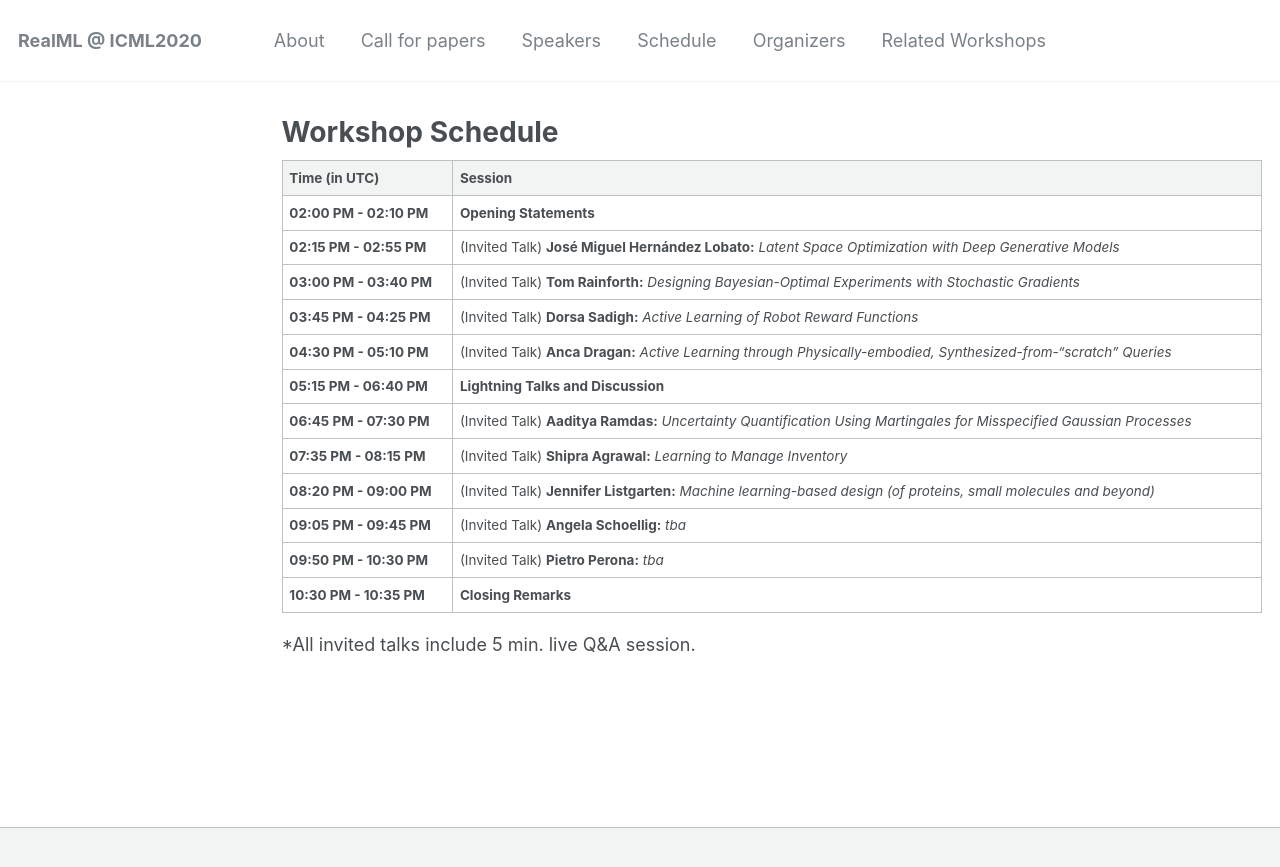
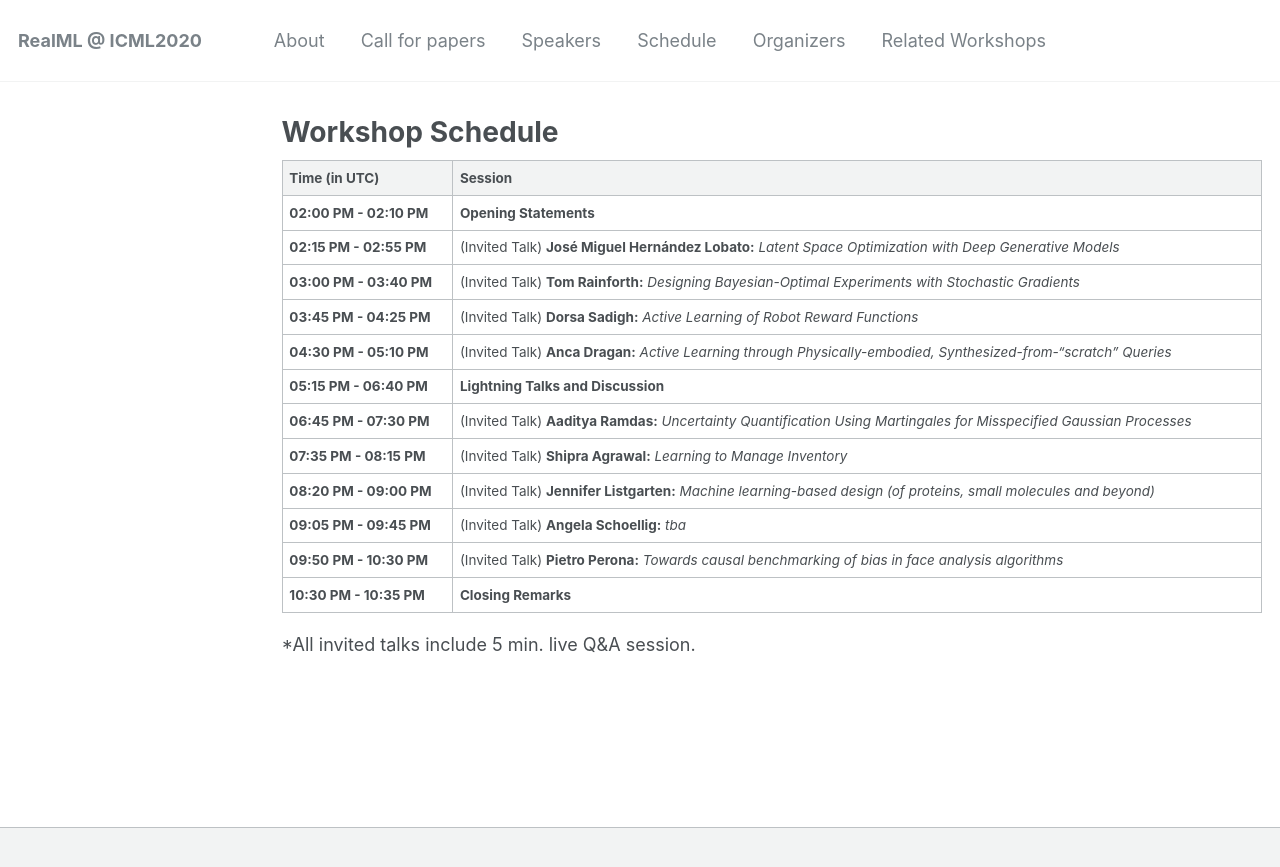
Before and after one commit to realworldml/icml2023, a Jekyll site: the page built from _pages/schedule.md, in a window 1280 px wide. Shown: the top 867 px of the page. Built offline with Jekyll 4.4.1, drawn with Linux system fonts in a browser that asks for light colours.

Commit message:
update Pietro talk title in schedule

```diff
--- a/_pages/schedule.md
+++ b/_pages/schedule.md
@@ -17,7 +17,7 @@ author_profile: true
 **07:35 PM - 08:15 PM**  <a ></a> |	(Invited Talk) **Shipra Agrawal:** *Learning to Manage Inventory*
 **08:20 PM - 09:00 PM**  <a ></a> |	(Invited Talk) **Jennifer Listgarten:** *Machine learning-based design (of proteins, small molecules and beyond)*
 **09:05 PM - 09:45 PM**  <a ></a> |	(Invited Talk) **Angela Schoellig:** *tba*
-**09:50 PM - 10:30 PM**  <a ></a> |   (Invited Talk) **Pietro Perona:** *tba*
+**09:50 PM - 10:30 PM**  <a ></a> |   (Invited Talk) **Pietro Perona:** *Towards causal benchmarking of bias in face analysis algorithms*
 **10:30 PM - 10:35 PM** |	**Closing Remarks**
 
 
@@ -31,9 +31,9 @@ author_profile: true
 <!--**05:15 PM - 06:40 PM**  <a target="_blank" href="https://calendar.google.com/event?action=TEMPLATE&amp;tmeid=NGRhYjluc2xjdTU3Y2h2dG5qMjkyZGswdGMgbHNtdmZrc29uNXI0dG9ob2trMHFwY291MmtAZw&amp;tmsrc=lsmvfkson5r4tohokk0qpcou2k%40group.calendar.google.com"><img border="0" src="https://www.google.com/calendar/images/ext/gc_button1_en.gif"></a> |	**Lightning Talks and Discussion**-->
 <!--**06:45 PM - 07:30 PM**  <a target="_blank" href="https://calendar.google.com/event?action=TEMPLATE&amp;tmeid=NGVkZ2kycmJiY2JjMGU3OGgxa3ZzNGlyY2MgbHNtdmZrc29uNXI0dG9ob2trMHFwY291MmtAZw&amp;tmsrc=lsmvfkson5r4tohokk0qpcou2k%40group.calendar.google.com"><img border="0" src="https://www.google.com/calendar/images/ext/gc_button1_en.gif"></a> |   (Invited Talk) **Aaditya Ramdas:** *Uncertainty Quantification Using Martingales for Misspecified Gaussian Processes*-->
 <!--**07:35 PM - 08:15 PM**  <a target="_blank" href="https://calendar.google.com/event?action=TEMPLATE&amp;tmeid=NDA2aGVjdDI3NWV2azdlOTR2NmxvNHBsYW0gbHNtdmZrc29uNXI0dG9ob2trMHFwY291MmtAZw&amp;tmsrc=lsmvfkson5r4tohokk0qpcou2k%40group.calendar.google.com"><img border="0" src="https://www.google.com/calendar/images/ext/gc_button1_en.gif"></a> |	(Invited Talk) **Shipra Agrawal:** *Learning to Manage Inventory*-->
-<!--**08:20 PM - 09:00 PM**  <a target="_blank" href="https://calendar.google.com/event?action=TEMPLATE&amp;tmeid=NHE4MHIyMzJyc3IzcG5pYjNjNnAyMnY4OTcgbHNtdmZrc29uNXI0dG9ob2trMHFwY291MmtAZw&amp;tmsrc=lsmvfkson5r4tohokk0qpcou2k%40group.calendar.google.com"><img border="0" src="https://www.google.com/calendar/images/ext/gc_button1_en.gif"></a> |	(Invited Talk) **Jennifer Listgarten:** *tba*-->
+<!--**08:20 PM - 09:00 PM**  <a target="_blank" href="https://calendar.google.com/event?action=TEMPLATE&amp;tmeid=NHE4MHIyMzJyc3IzcG5pYjNjNnAyMnY4OTcgbHNtdmZrc29uNXI0dG9ob2trMHFwY291MmtAZw&amp;tmsrc=lsmvfkson5r4tohokk0qpcou2k%40group.calendar.google.com"><img border="0" src="https://www.google.com/calendar/images/ext/gc_button1_en.gif"></a> |	(Invited Talk) **Jennifer Listgarten:** *Machine learning-based design (of proteins, small molecules and beyond)*-->
 <!--**09:05 PM - 09:45 PM**  <a target="_blank" href="https://calendar.google.com/event?action=TEMPLATE&amp;tmeid=MjVtOHY0YWxnYWdiNWY3bzFhMjRhNzFpc2sgbHNtdmZrc29uNXI0dG9ob2trMHFwY291MmtAZw&amp;tmsrc=lsmvfkson5r4tohokk0qpcou2k%40group.calendar.google.com"><img border="0" src="https://www.google.com/calendar/images/ext/gc_button1_en.gif"></a> |	(Invited Talk) **Angela Schoellig:** *tba*-->
-<!--**09:50 PM - 10:30 PM**  <a target="_blank" href="https://calendar.google.com/event?action=TEMPLATE&amp;tmeid=NDlnOWJ0NGxwYjQ1ZjdyZ25kZ2k1ZmRjcDggbHNtdmZrc29uNXI0dG9ob2trMHFwY291MmtAZw&amp;tmsrc=lsmvfkson5r4tohokk0qpcou2k%40group.calendar.google.com"><img border="0" src="https://www.google.com/calendar/images/ext/gc_button1_en.gif"></a> |   (Invited Talk) **Pietro Perona:** *tba*-->
+<!--**09:50 PM - 10:30 PM**  <a target="_blank" href="https://calendar.google.com/event?action=TEMPLATE&amp;tmeid=NDlnOWJ0NGxwYjQ1ZjdyZ25kZ2k1ZmRjcDggbHNtdmZrc29uNXI0dG9ob2trMHFwY291MmtAZw&amp;tmsrc=lsmvfkson5r4tohokk0qpcou2k%40group.calendar.google.com"><img border="0" src="https://www.google.com/calendar/images/ext/gc_button1_en.gif"></a> |   (Invited Talk) **Pietro Perona:** *Towards causal benchmarking of bias in face analysis algorithms*-->
 <!--**10:30 PM - 10:35 PM** |	**Closing Remarks**-->
 
 
```
